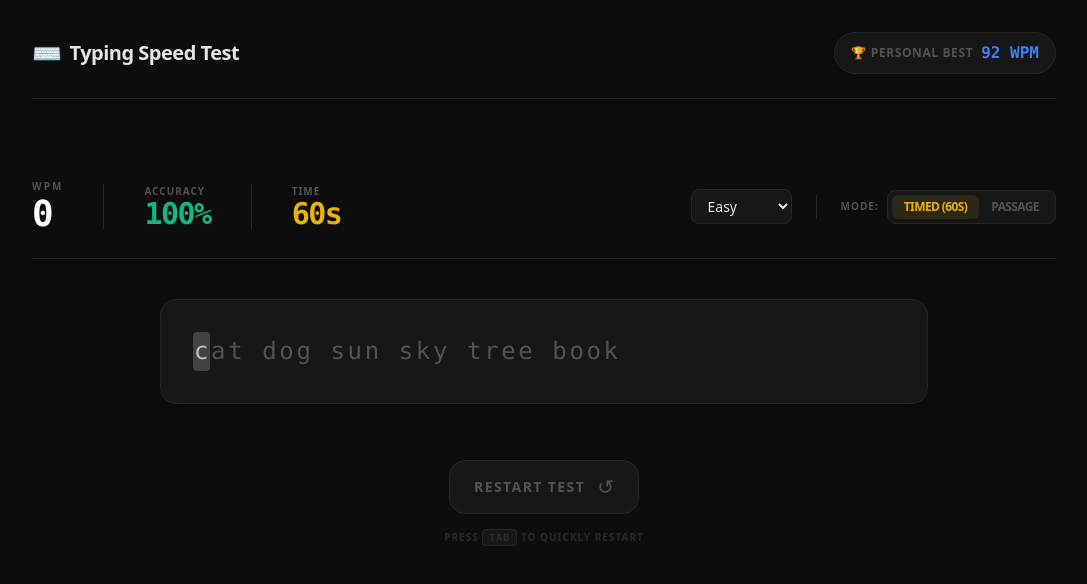
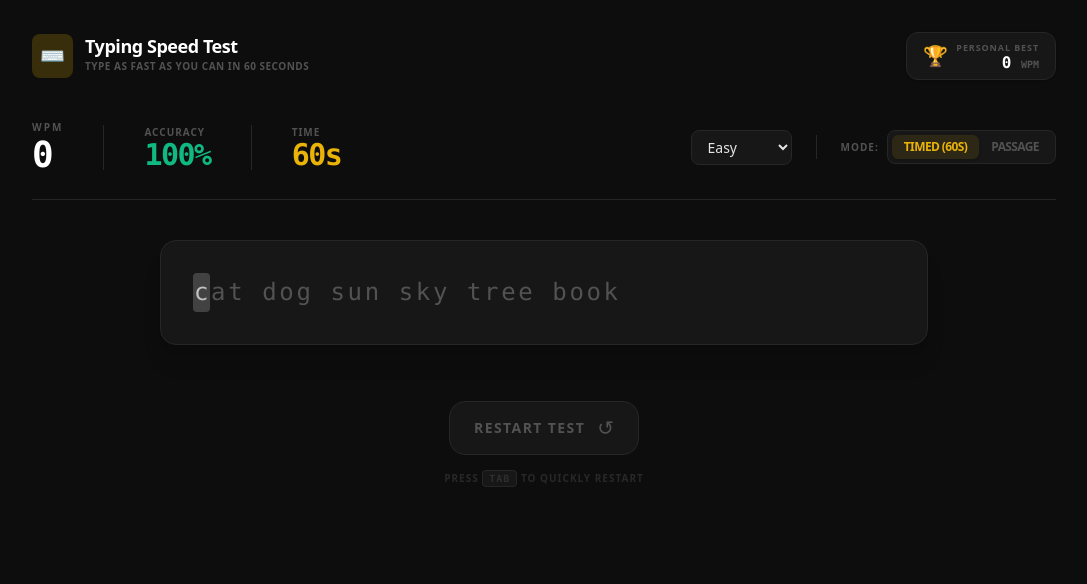
Before and after one commit to Skyz03/Vite-Typing-Application, a React (Vite) app: page / in a window 1280 px wide. Shown: the top 584 px of the page, without its empty margins (96-1183 px from the left). Built offline with nearby package versions, Linux system fonts and the light colour scheme.

Commit message:
fix: added personal best

```diff
--- a/src/App.tsx
+++ b/src/App.tsx
@@ -14,6 +14,12 @@ export default function App() {
   const [difficulty, setDifficulty] = useState<Difficulty>('easy')
   const [mode, setMode] = useState<Mode>('timed')
   const [text, setText] = useState(() => getRandomText('easy'))
+
+  // Initialize bestWpm from localStorage
+  const [bestWpm, setBestWpm] = useState<number>(() => {
+    const saved = localStorage.getItem('typing-pb')
+    return saved ? Number(saved) : 0
+  })
 
   // We'll assume a 60s default for timed, and 0 for passage (counting up)
   const timer = useTimer(mode === 'timed' ? 60 : 0)
@@ -74,6 +80,14 @@ export default function App() {
     (mode === 'timed' && timer.isFinished && typing.typed.length > 0) ||
     typing.isFinished
 
+  // NEW: Update Personal Best when a test finishes
+  useEffect(() => {
+    if (isFinished && typing.wpm > bestWpm) {
+      setBestWpm(typing.wpm)
+      localStorage.setItem('typing-pb', String(typing.wpm))
+    }
+  }, [isFinished, typing.wpm, bestWpm])
+
   // --- Render Results ---
   if (isFinished) {
     return (
@@ -92,7 +106,7 @@ export default function App() {
     <main className="bg-app-bg text-txt-main selection:bg-type-primary/30 min-h-screen p-8 antialiased transition-colors duration-500">
       <div className="mx-auto flex max-w-5xl flex-col gap-10">
         {/* Branding Header (matching image top right PB) */}
-        <Header bestWpm={92} />
+        <Header bestWpm={bestWpm} />
 
         {/* The Control & Stats Bar (Top Bar from Goal Image) */}
         <div className="border-app-border flex flex-col items-center justify-between gap-6 border-b pb-6 transition-all md:flex-row">
@@ -111,9 +125,8 @@ export default function App() {
                 Accuracy
               </span>
               <span
-                className={`font-mono text-3xl leading-none font-black tracking-tighter ${
-                  typing.accuracy < 90 ? 'text-type-error' : 'text-stat-acc'
-                }`}
+                className={`font-mono text-3xl leading-none font-black tracking-tighter ${typing.accuracy < 90 ? 'text-type-error' : 'text-stat-acc'
+                  }`}
               >
                 {typing.accuracy}%
               </span>
@@ -123,11 +136,10 @@ export default function App() {
                 Time
               </span>
               <span
-                className={`font-mono text-3xl leading-none font-black tracking-tighter ${
-                  mode === 'timed' && timer.timeLeft <= 5
-                    ? 'text-type-error animate-pulse'
-                    : 'text-type-primary'
-                }`}
+                className={`font-mono text-3xl leading-none font-black tracking-tighter ${mode === 'timed' && timer.timeLeft <= 5
+                  ? 'text-type-error animate-pulse'
+                  : 'text-type-primary'
+                  }`}
               >
                 {mode === 'timed' ? timer.timeLeft : timer.timeElapsed}s
               </span>
--- a/src/components/layout/Header.tsx
+++ b/src/components/layout/Header.tsx
@@ -1,17 +1,33 @@
+// components/layout/Header.tsx
 export function Header({ bestWpm }: { bestWpm: number }) {
   return (
-    <header className="border-app-border mb-10 flex items-center justify-between border-b pb-6">
-      <h1 className="text-txt-main flex items-center gap-2 text-xl font-bold tracking-tight">
-        <span className="text-type-primary text-2xl">⌨</span> Typing Speed Test
-      </h1>
+    <header className="flex items-center justify-between w-full">
+      <div className="flex items-center gap-3">
+        {/* Logo matching your screenshot */}
+        <div className="bg-type-primary/20 p-2 rounded-lg">
+          <span className="text-xl">⌨️</span>
+        </div>
+        <div>
+          <h1 className="text-lg font-black tracking-tight text-white leading-none">
+            Typing Speed Test
+          </h1>
+          <p className="text-[10px] text-txt-muted font-bold uppercase tracking-wider mt-1">
+            Type as fast as you can in {60} seconds
+          </p>
+        </div>
+      </div>
 
-      <div className="bg-app-surface border-app-border flex items-center gap-2 rounded-full border px-4 py-2 shadow-sm">
-        <span className="text-txt-muted text-xs font-bold tracking-wider uppercase">
-          🏆 Personal Best
-        </span>
-        <span className="text-stat-wpm font-mono font-black">
-          {bestWpm} WPM
-        </span>
+      {/* Personal Best Display */}
+      <div className="flex items-center gap-2 px-4 py-2 bg-app-surface border border-app-border rounded-xl shadow-sm">
+        <span className="text-xl">🏆</span>
+        <div className="flex flex-col items-end">
+          <span className="text-[9px] font-black uppercase tracking-widest text-txt-muted">
+            Personal Best
+          </span>
+          <span className="text-md font-mono font-black text-white leading-none">
+            {bestWpm} <span className="text-[10px] text-txt-muted">WPM</span>
+          </span>
+        </div>
       </div>
     </header>
   )
```
